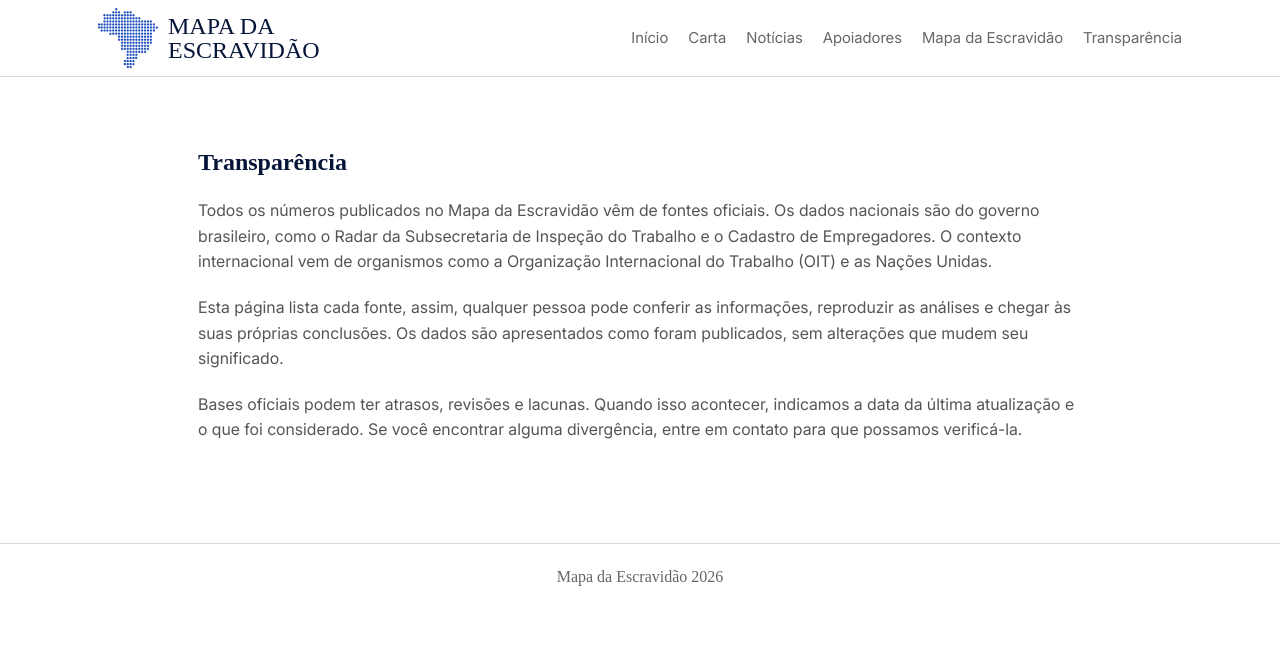
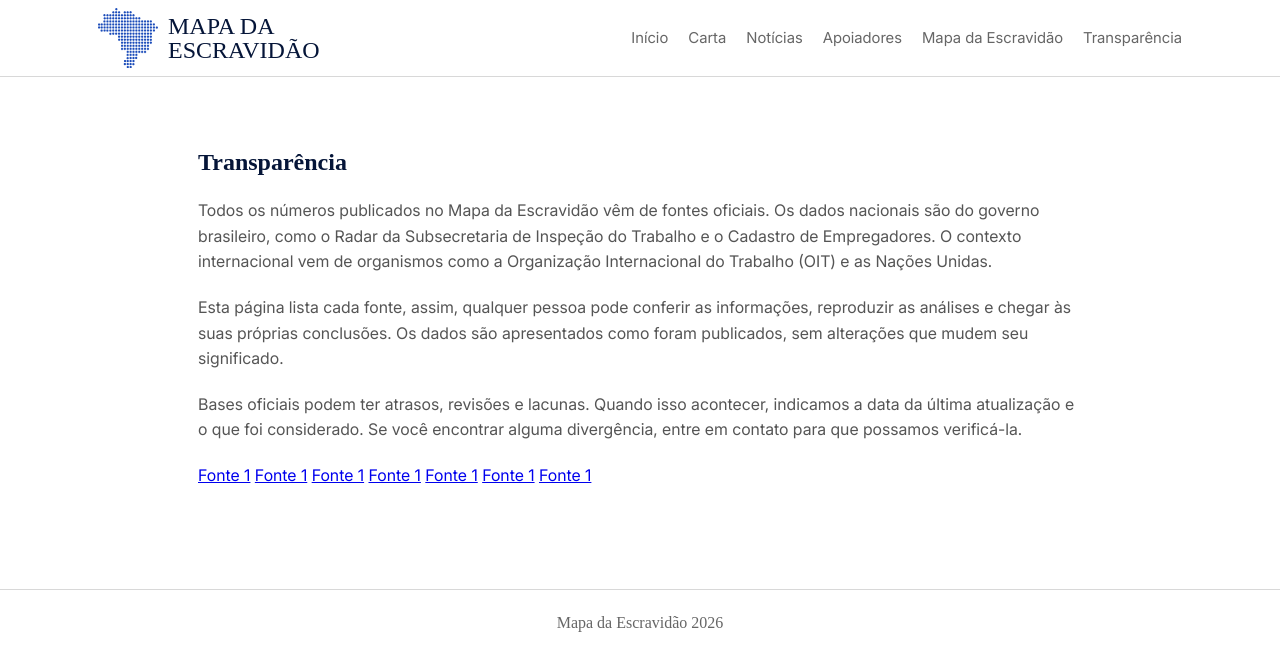
Before and after one commit to Landowski/mapa-escravidao, a Jekyll site: the page built from transparencia.html, in a window 1280 px wide. Shown: the top 671 px of the page. Built offline with Jekyll 4.4.1, drawn with Linux system fonts in a browser that asks for light colours; some web fonts are replaced.

Commit message:
Update transparencia.html

```diff
--- a/transparencia.html
+++ b/transparencia.html
@@ -16,5 +16,15 @@ permalink: /transparencia
 
                 <p>Bases oficiais podem ter atrasos, revisões e lacunas. Quando isso acontecer, indicamos a data da última atualização e o que foi considerado. Se você encontrar alguma divergência, entre em contato para que possamos verificá-la.</p>
 
+                <p>
+                        <a href="#">Fonte 1</a>
+                        <a href="#">Fonte 1</a>
+                        <a href="#">Fonte 1</a>
+                        <a href="#">Fonte 1</a>
+                        <a href="#">Fonte 1</a>
+                        <a href="#">Fonte 1</a>
+                        <a href="#">Fonte 1</a>
+                </p>
+
             </div>
         </section>
```
